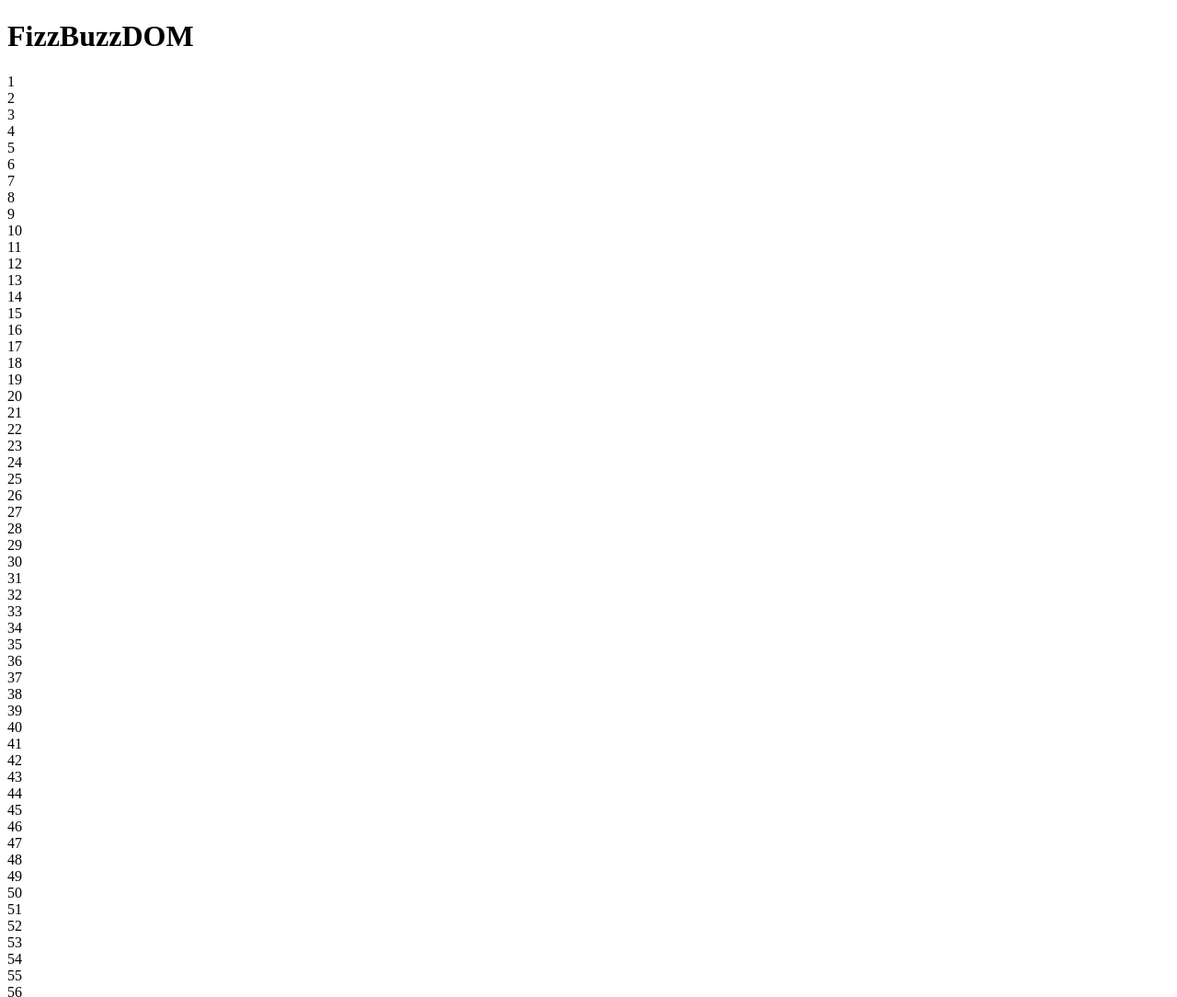
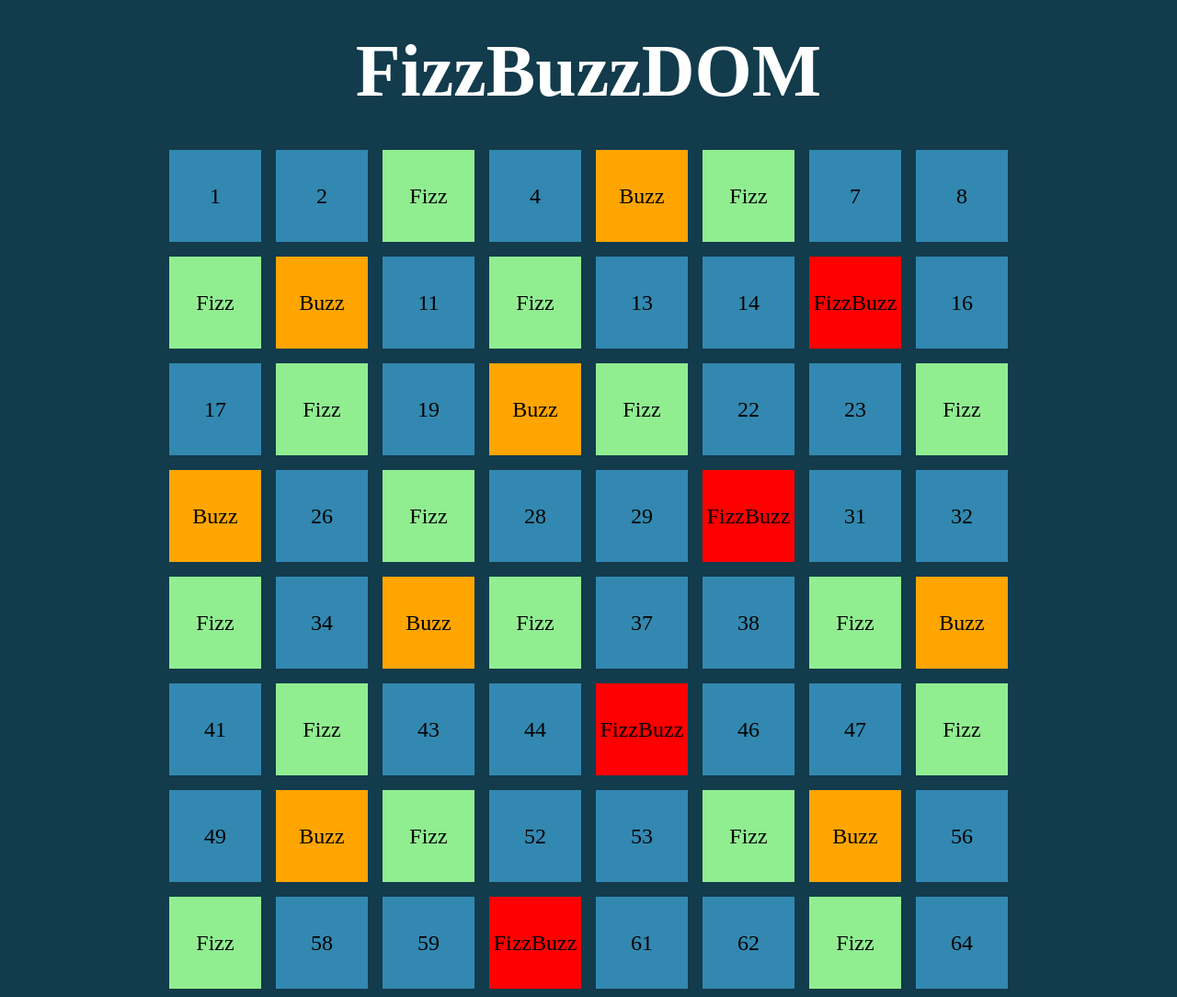
Before and after one commit to Carmine-Faella/js-fizzbuzz, a plain HTML site: page index.html in a window 1280 px wide. Shown: the top 1084 px of the page at 92% size. Drawn offline with Linux system fonts and the light colour scheme.

Commit message:
Fine lavoro con bonus

```diff
--- a/css/style.css
+++ b/css/style.css
@@ -32,4 +32,5 @@ h1{
     padding: 2rem 0;
     text-align: center;
     color: white;
+    font-size: 5rem;
 }
--- a/index.html
+++ b/index.html
@@ -5,6 +5,7 @@
         <meta http-equiv="X-UA-Compatible" content="IE=edge">
         <meta name="viewport" content="width=device-width, initial-scale=1.0">
         <title>BUZZ</title>
+        <link rel="stylesheet" href="css/style.css">
     </head>
     <body>
 
--- a/js/main.js
+++ b/js/main.js
@@ -3,13 +3,20 @@ let cntDom = document.querySelector('.container');
 
 for (let i = 1; i <= 100; i++){
 
-    let square = `<div class="square">${i}</div>`;
+    let square = document.createElement('div')
+    square.classList.add('square');
+    cntDom.append(square);
 
-    cntDom.innerHTML += square;
-
-    if(i%3 == 0){
-        square = `<div class="square">Fizz</div>`;
-    } else if(i%5 == 0){
-        square = `<div class="square">Buzz</div>`;
-    }
-};
+    if(i%3 == 0 && i%5 == 0){
+        square.append('FizzBuzz');
+        square.style.backgroundColor = 'red';
+    }else if(i%3 == 0){
+        square.append('Fizz');
+        square.style.backgroundColor = 'lightgreen';
+    }else if(i%5 == 0){
+        square.append('Buzz');
+        square.style.backgroundColor = 'orange';
+    }else{
+        square.append(i);
+    };
+}
```
